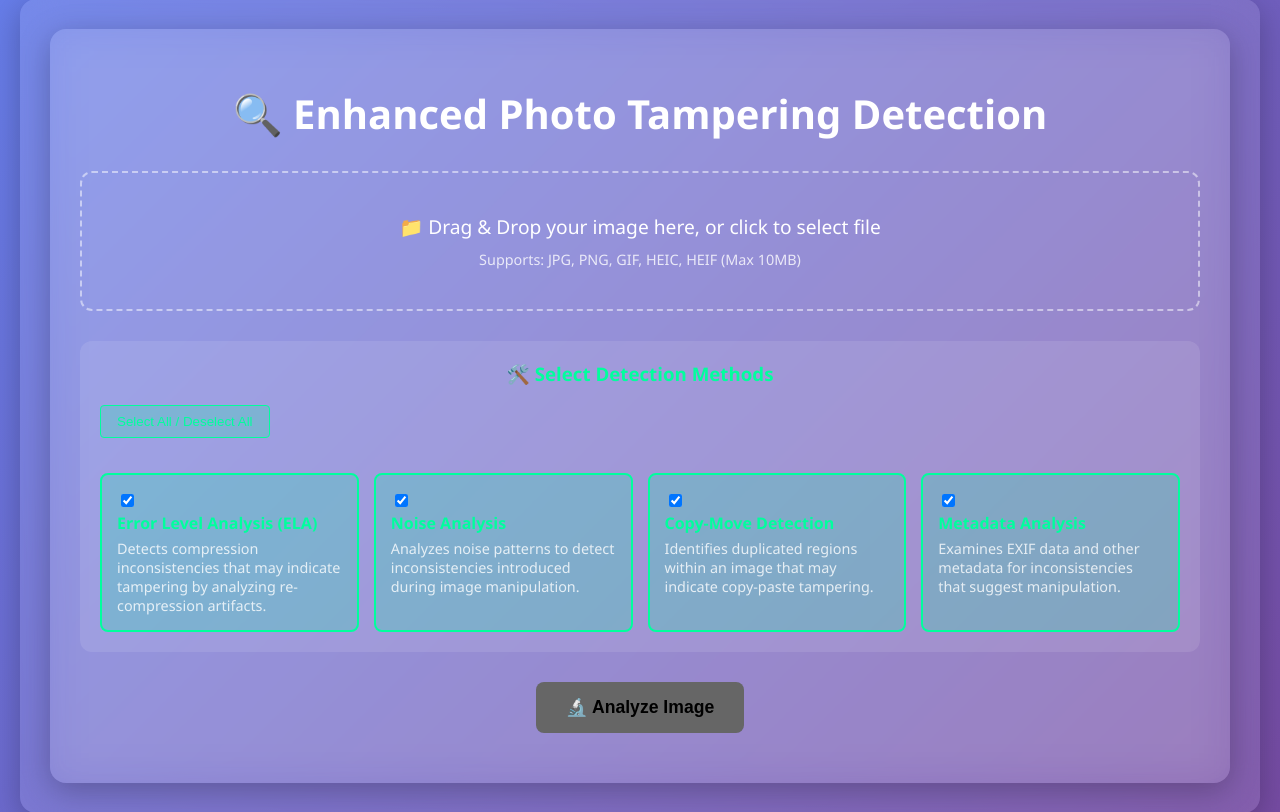
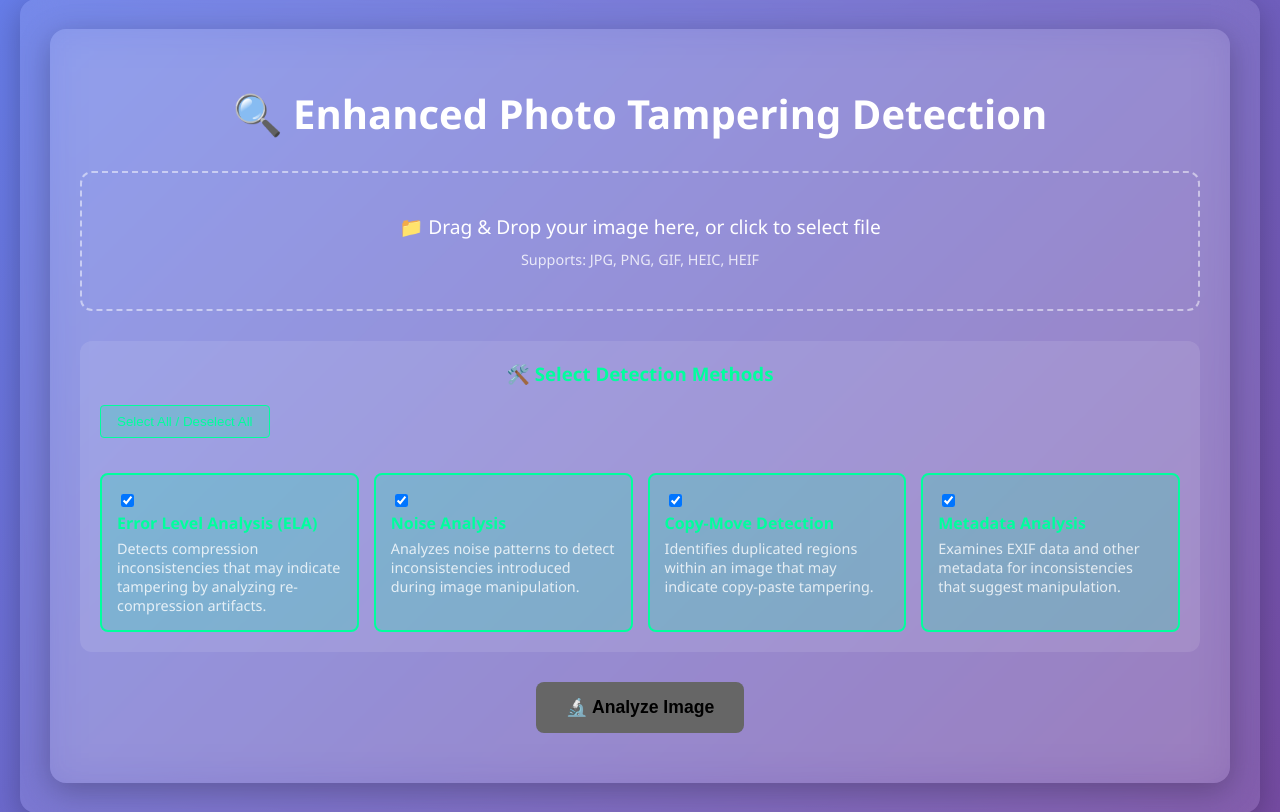
Before and after one commit to sbdy1/Photo-Tampering-Detection, a Flask app: page / in a window 1280 px wide. Shown: the part 43-855 px from the top of the page. Run offline with Flask 3, Linux system fonts and the light colour scheme; the visitor is signed in with stand-in values (Sample User, id 1); some libraries are stand-ins or nearby versions.

Commit message:
Update base.html

```diff
--- a/app/templates/base.html
+++ b/app/templates/base.html
@@ -10,7 +10,7 @@
         <h1>🔍 Enhanced Photo Tampering Detection</h1>
         <div class="upload-section" id="uploadSection" onclick="document.getElementById('imageUpload').click()">
             <div class="upload-text">📁 Drag & Drop your image here, or click to select file</div>
-            <div class="file-info">Supports: JPG, PNG, GIF, HEIC, HEIF (Max 10MB)</div>
+            <div class="file-info">Supports: JPG, PNG, GIF, HEIC, HEIF </div>
             <input type="file" id="imageUpload" accept="image/*,.heic,.heif">
         </div>
         <div class="image-preview" id="imagePreview"></div>
```
